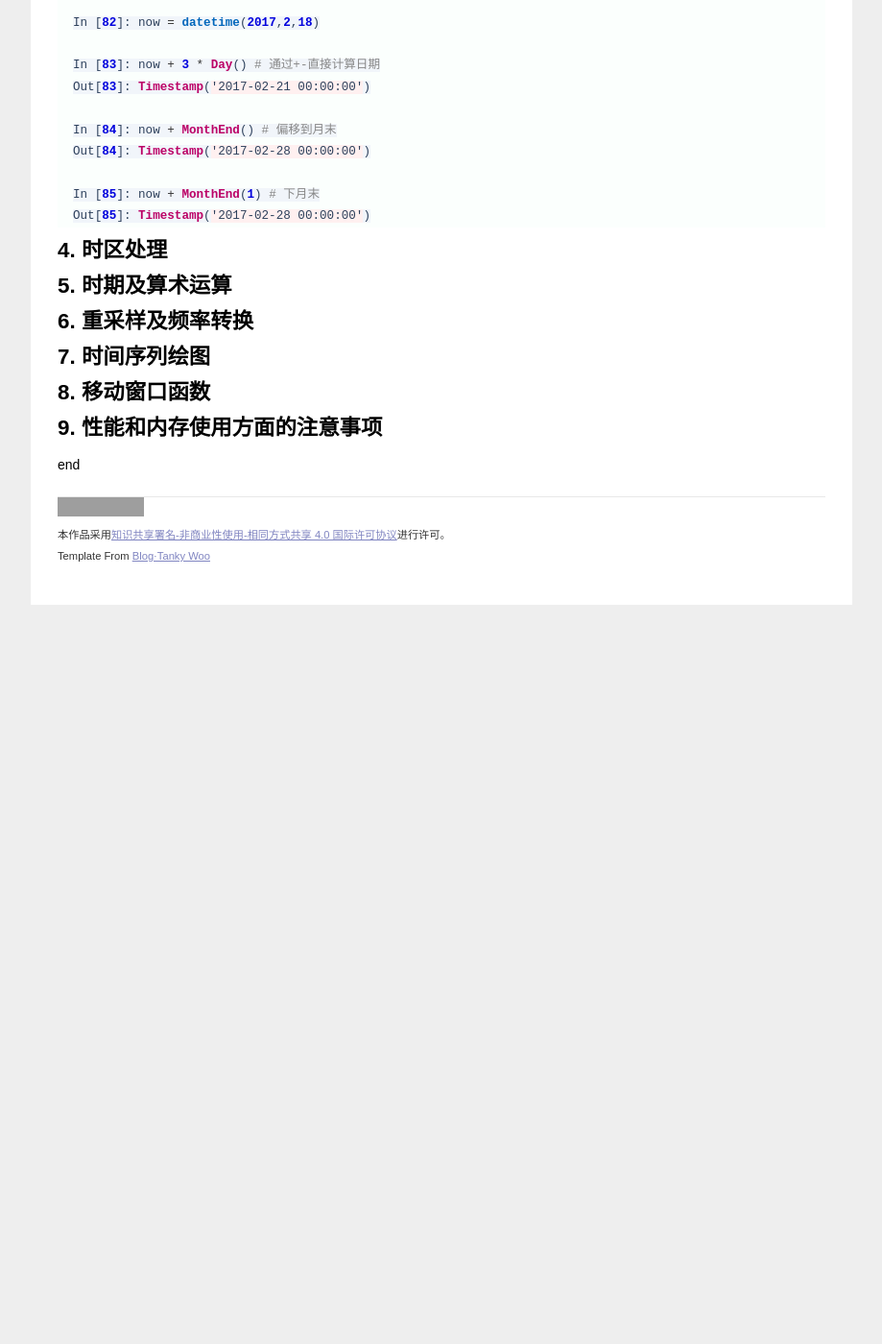
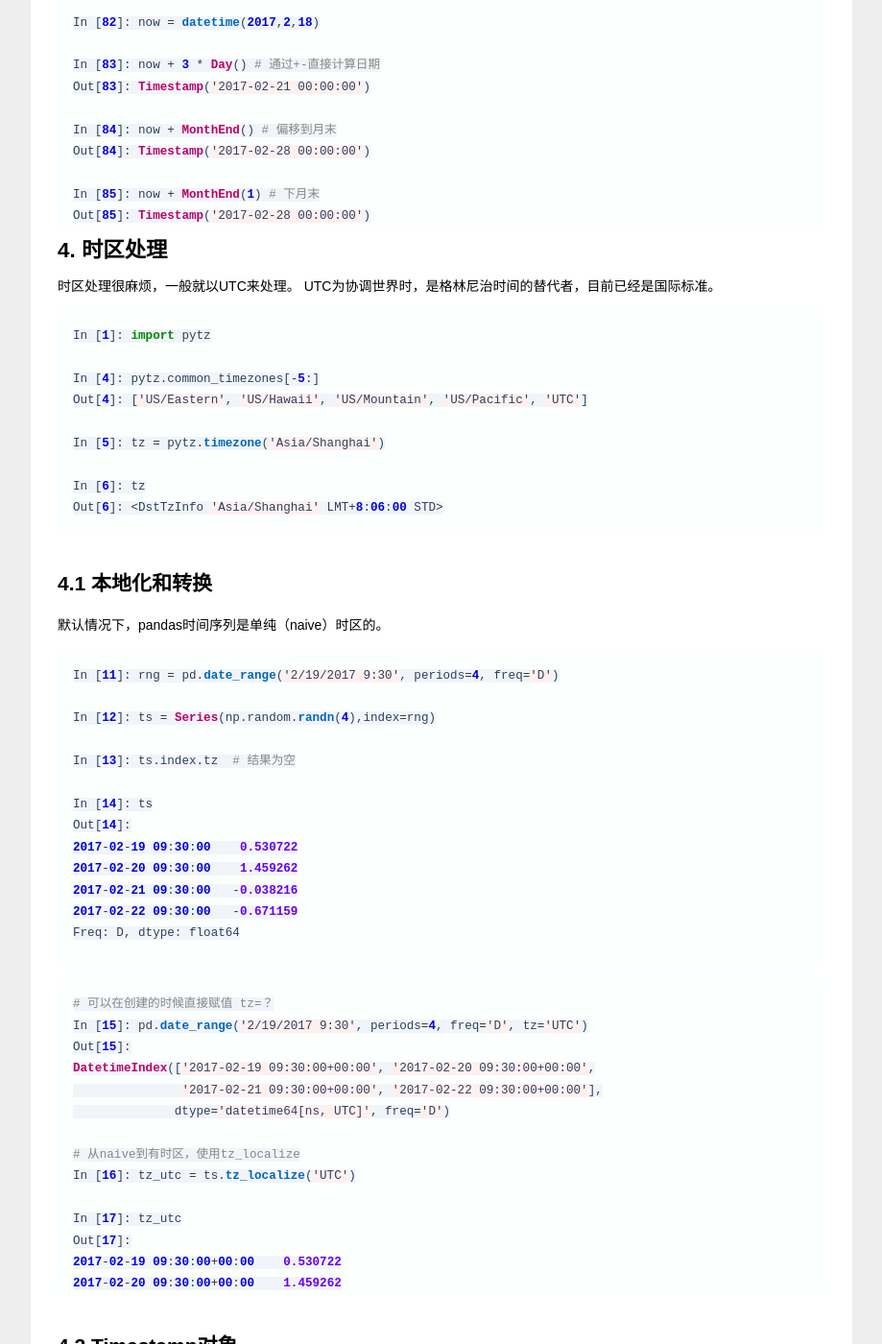
Before and after one commit to yangfeiffei/yangfeiffei.github.io, a Jekyll site: the page built from _posts/2017-2-17-python数据分析-时间序列.md, in a window 1280 px wide and 1400 px high, scrolled down 8726 px. Shown: the whole window at 96% size, without its empty margins (180-1099 px from the left). Built offline with Jekyll 4.4.1, drawn with Linux system fonts in a browser that asks for light colours; nearby versions of some CDN libraries; comment, search, counter and statistics services are not loaded; before the commit the page ends 9356 px from its top, so only the background shows below that; some of the changed text lies outside the part shown; grey boxes are pictures that could not be loaded.

Commit message:
pandas timezone

````diff
--- a/_posts/2017-2-17-python数据分析-时间序列.md
+++ b/_posts/2017-2-17-python数据分析-时间序列.md
@@ -635,6 +635,145 @@ Freq: M, dtype: float64
 # 4. 时区处理
 
 
+时区处理很麻烦，一般就以UTC来处理。
+UTC为协调世界时，是格林尼治时间的替代者，目前已经是国际标准。
+
+```python
+In [1]: import pytz
+
+In [4]: pytz.common_timezones[-5:]
+Out[4]: ['US/Eastern', 'US/Hawaii', 'US/Mountain', 'US/Pacific', 'UTC']
+
+In [5]: tz = pytz.timezone('Asia/Shanghai')
+
+In [6]: tz
+Out[6]: <DstTzInfo 'Asia/Shanghai' LMT+8:06:00 STD>
+```
+
+
+## 4.1 本地化和转换
+
+默认情况下，pandas时间序列是单纯（naive）时区的。
+
+```python
+In [11]: rng = pd.date_range('2/19/2017 9:30', periods=4, freq='D')
+
+In [12]: ts = Series(np.random.randn(4),index=rng)
+
+In [13]: ts.index.tz  # 结果为空
+
+In [14]: ts
+Out[14]:
+2017-02-19 09:30:00    0.530722
+2017-02-20 09:30:00    1.459262
+2017-02-21 09:30:00   -0.038216
+2017-02-22 09:30:00   -0.671159
+Freq: D, dtype: float64
+
+
+```
+
+```python
+# 可以在创建的时候直接赋值 tz=？
+In [15]: pd.date_range('2/19/2017 9:30', periods=4, freq='D', tz='UTC')
+Out[15]:
+DatetimeIndex(['2017-02-19 09:30:00+00:00', '2017-02-20 09:30:00+00:00',
+               '2017-02-21 09:30:00+00:00', '2017-02-22 09:30:00+00:00'],
+              dtype='datetime64[ns, UTC]', freq='D')
+
+# 从naive到有时区，使用tz_localize
+In [16]: tz_utc = ts.tz_localize('UTC')
+
+In [17]: tz_utc
+Out[17]:
+2017-02-19 09:30:00+00:00    0.530722
+2017-02-20 09:30:00+00:00    1.459262
+2017-02-21 09:30:00+00:00   -0.038216
+2017-02-22 09:30:00+00:00   -0.671159
+Freq: D, dtype: float64
+
+In [18]: tz_utc.index.tz
+Out[18]: <UTC>
+
+# 使用 tz_convert进行修改时区
+In [20]: tz_utc.tz_convert('Asia/Shanghai')
+Out[20]:
+2017-02-19 17:30:00+08:00    0.530722
+2017-02-20 17:30:00+08:00    1.459262
+2017-02-21 17:30:00+08:00   -0.038216
+2017-02-22 17:30:00+08:00   -0.671159
+Freq: D, dtype: float64
+
+
+
+```
+
+## 4.2 Timestamp对象
+
+```python
+# 创建一个Timestamp对象
+In [25]: stamp = pd.Timestamp('2017-2-19 12:10')
+
+# naive to utc
+In [26]: stamp_utc = stamp.tz_localize('UTC')
+
+# 转换
+In [29]: stamp_cn = stamp_utc.tz_convert('Asia/Shanghai')
+
+
+
+#  value 显示从unix纪元（1970.1.1）开始计算的纳秒数
+In [30]: stamp_utc.value
+Out[30]: 1487506200000000000
+
+In [31]: stamp_cn.value
+Out[31]: 1487506200000000000
+
+In [32]: stamp.value  # 三个都是一样的
+Out[32]: 1487506200000000000
+
+
+
+```
+
+## 4.3 不同时区之间的运算
+
+不同时区之间的运算最终都转换成了UTC，因为实际存储中都是以UTC时区来存储的。
+
+```python
+In [33]: ts
+Out[33]:
+2017-02-19 09:30:00    0.530722
+2017-02-20 09:30:00    1.459262
+2017-02-21 09:30:00   -0.038216
+2017-02-22 09:30:00   -0.671159
+Freq: D, dtype: float64
+
+In [34]: ts.index
+Out[34]:
+DatetimeIndex(['2017-02-19 09:30:00', '2017-02-20 09:30:00',
+               '2017-02-21 09:30:00', '2017-02-22 09:30:00'],
+              dtype='datetime64[ns]', freq='D')
+
+In [35]: ts1 = ts[:2].tz_localize('Europe/London')
+
+In [36]: ts2 = ts1.tz_convert('Europe/Moscow')
+
+In [37]: result = ts1 + ts2  # ts1和ts2在不同的时区
+
+In [38]: result.index  # 结果都转变为了UTC
+Out[38]: DatetimeIndex(['2017-02-19 09:30:00+00:00', '2017-02-20 09:30:00+00:00'], dtype='datetime64[ns, UTC]', freq='D')
+
+In [39]: result
+Out[39]:
+2017-02-19 09:30:00+00:00    1.061445
+2017-02-20 09:30:00+00:00    2.918524
+Freq: D, dtype: float64
+
+```
+
+
+
 # 5. 时期及算术运算
 
 
````
